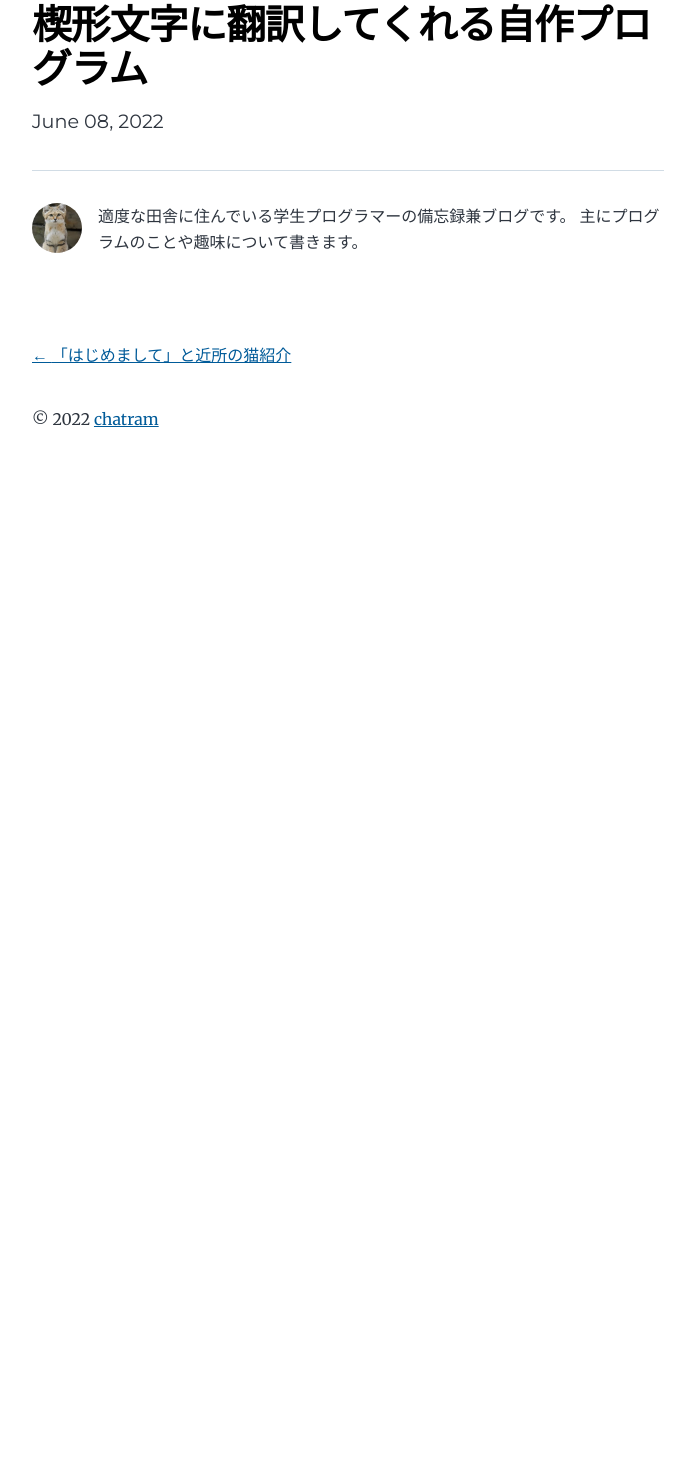
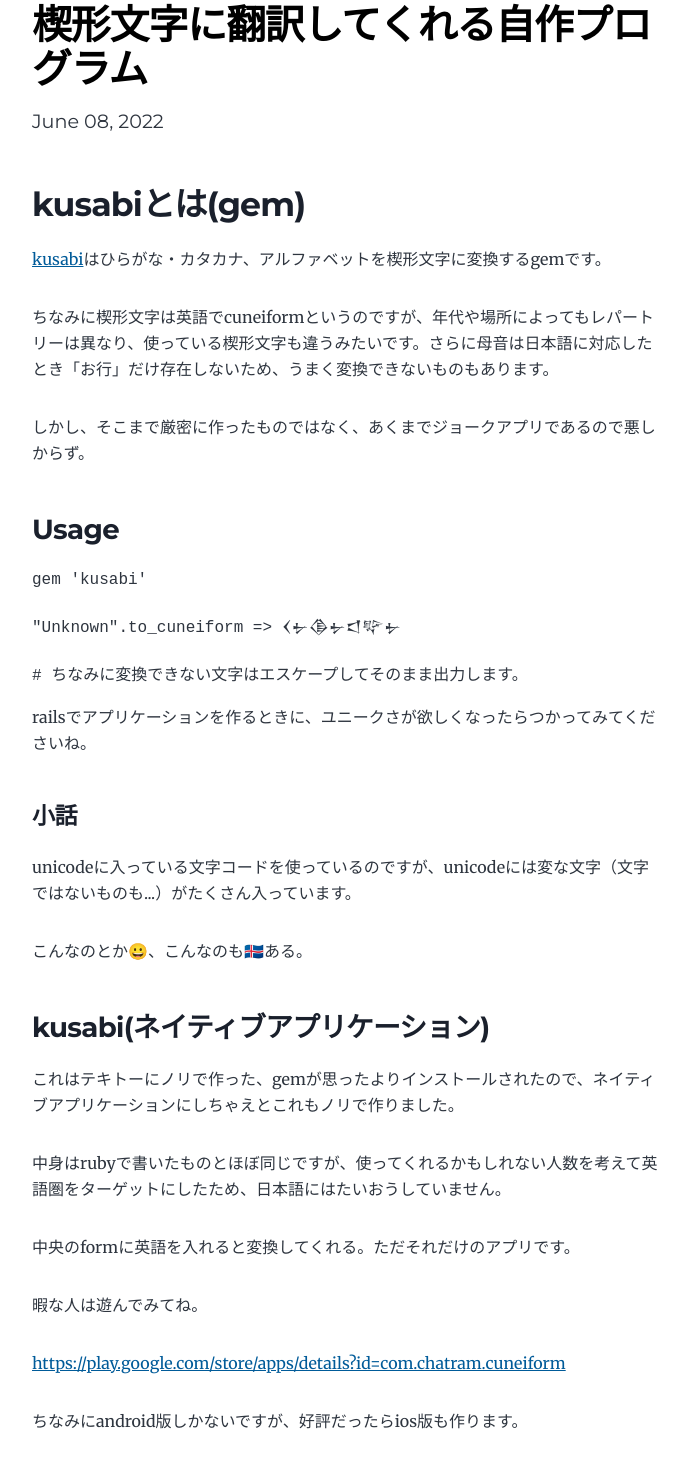
Before and after one commit to ppmasa8/chatramBlog, a Gatsby site: page /20220608/kusabi/ in a window 1280 px wide. Shown: the part 114-1577 px from the top of the page, without its empty margins (292-981 px from the left). Before the commit the page ends 800 px from the top, so only its background shows below. Built offline with nearby package versions, Linux system fonts and the light colour scheme; Gatsby itself is replaced by a stand-in of ours; some packages are replaced by stand-ins of ours; code samples lack their colours.

Commit message:
Added new posts

````diff
--- a/content/blog/20220608/kusabi.md
+++ b/content/blog/20220608/kusabi.md
@@ -3,3 +3,39 @@ title: 楔形文字に翻訳してくれる自作プログラム
 date: "2022-06-08T04:46:31.0000"
 description: kusabiという自作のライブラリ、rubygemとflutterで作ったネイティブアプリケーション版のkusabiの紹介です。
 ---
+
+## kusabiとは(gem)
+[kusabi](https://rubygems.org/gems/kusabi)はひらがな・カタカナ、アルファベットを楔形文字に変換するgemです。
+
+ちなみに楔形文字は英語でcuneiformというのですが、年代や場所によってもレパートリーは異なり、使っている楔形文字も違うみたいです。さらに母音は日本語に対応したとき「お行」だけ存在しないため、うまく変換できないものもあります。
+
+しかし、そこまで厳密に作ったものではなく、あくまでジョークアプリであるので悪しからず。
+
+### Usage
+```
+gem 'kusabi'
+
+"Unknown".to_cuneiform => 𒌋𒉡𒆠𒉡𒃰𒉾𒉡
+
+# ちなみに変換できない文字はエスケープしてそのまま出力します。
+```
+
+railsでアプリケーションを作るときに、ユニークさが欲しくなったらつかってみてくださいね。
+
+#### 小話
+unicodeに入っている文字コードを使っているのですが、unicodeには変な文字（文字ではないものも...）がたくさん入っています。
+
+こんなのとか😀、こんなのも🇮🇸ある。
+
+### kusabi(ネイティブアプリケーション)
+これはテキトーにノリで作った、gemが思ったよりインストールされたので、ネイティブアプリケーションにしちゃえとこれもノリで作りました。
+
+中身はrubyで書いたものとほぼ同じですが、使ってくれるかもしれない人数を考えて英語圏をターゲットにしたため、日本語にはたいおうしていません。
+
+中央のformに英語を入れると変換してくれる。ただそれだけのアプリです。
+
+暇な人は遊んでみてね。
+
+https://play.google.com/store/apps/details?id=com.chatram.cuneiform
+
+ちなみにandroid版しかないですが、好評だったらios版も作ります。
````
